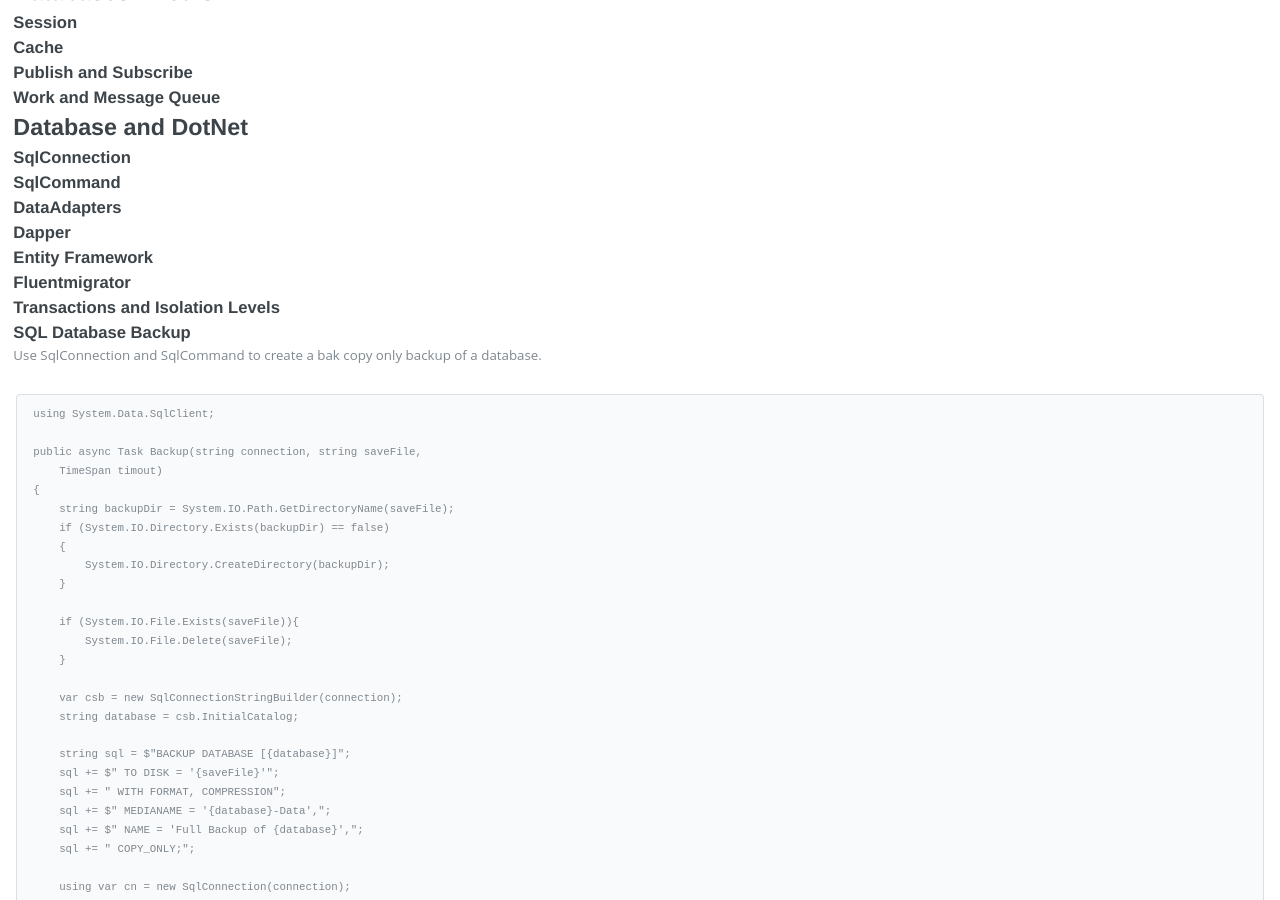
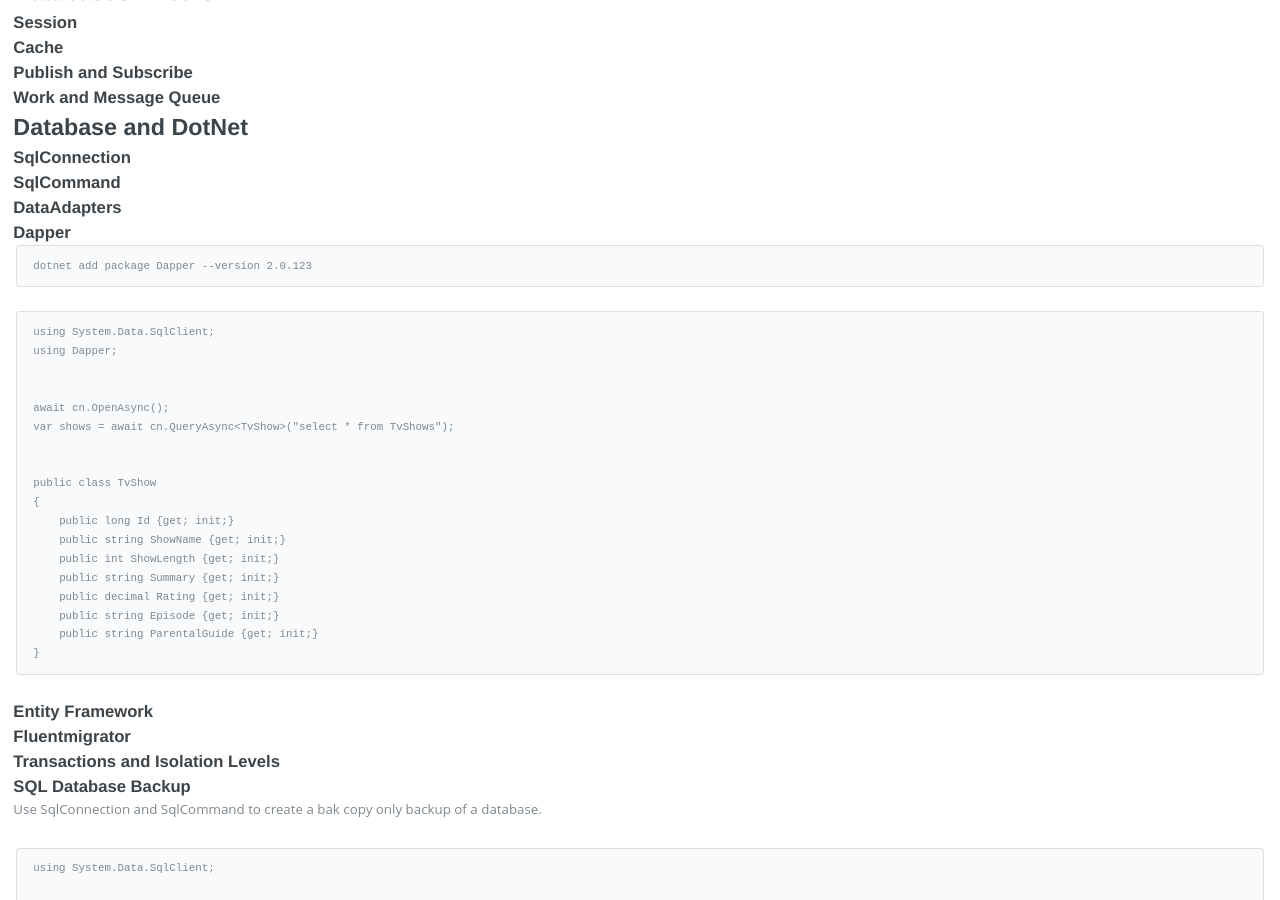
Before and after one commit to majorsilence/Dev, a Jekyll site: the page built from _posts/2023-04-07-dotnet-development.md, in a window 1280 px wide and 900 px high, scrolled down 40279 px. Built offline with Jekyll 4.4.1, drawn with Linux system fonts in a browser that asks for light colours.

Commit message:
dapper example

````diff
--- a/_posts/2023-04-07-dotnet-development.md
+++ b/_posts/2023-04-07-dotnet-development.md
@@ -2022,6 +2022,31 @@ Use the [Ola Hallengren SQL Server Maintenace Solutions](https://ola.hallengren.
 
 ### Dapper
 
+```powershell
+dotnet add package Dapper --version 2.0.123
+```
+
+```cs
+using System.Data.SqlClient;
+using Dapper;
+
+
+await cn.OpenAsync();
+var shows = await cn.QueryAsync<TvShow>("select * from TvShows");
+
+
+public class TvShow
+{
+    public long Id {get; init;}
+    public string ShowName {get; init;}
+    public int ShowLength {get; init;}
+    public string Summary {get; init;}
+    public decimal Rating {get; init;}
+    public string Episode {get; init;}
+    public string ParentalGuide {get; init;}
+}
+```
+
 ### Entity Framework
 
 ### Fluentmigrator
````
